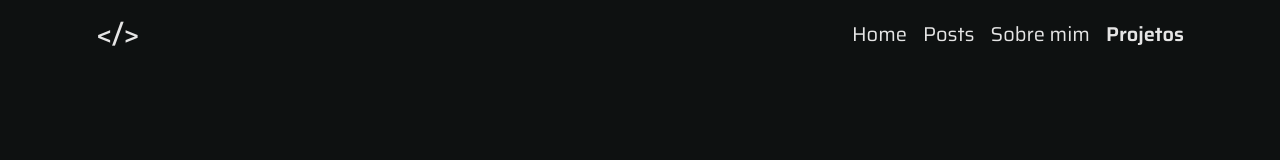
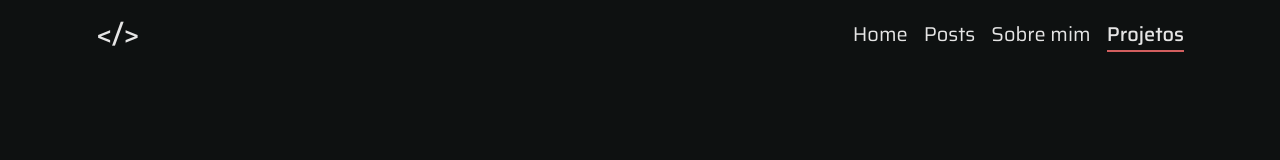
Before and after one commit to pedrohmelo/ph-website, a Next.js app: page /projects in a window 1280 px wide. Shown: the top 160 px of the page. Built offline with nearby package versions, Linux system fonts and the light colour scheme.

Commit message:
refactor: navbar with hover effect and active link

```diff
--- a/src/components/navbar/navbar-item.tsx
+++ b/src/components/navbar/navbar-item.tsx
@@ -4,16 +4,18 @@ import Link from "next/link";
 import { cn } from "@/src/lib/utils";
 import { usePathname } from "next/navigation";
 
-interface HeaderItemProps {
+interface NavbarItem {
   children: React.ReactNode;
   path: string;
 }
 
-export const HeaderItem = ({ children, path }: HeaderItemProps) => {
+export const NavbarItem = ({ children, path }: NavbarItem) => {
   const pathname = usePathname();
 
   const getLinkClassname = (page: string) => {
-    return pathname === page ? "font-semibold" : "font-normal";
+    return pathname === page
+      ? "font-medium after:content-[''] after:block after:w-full after:h-0.5 after:bg-[#D25F5F] after:absolute after:-bottom-1 after:left-0"
+      : "font-normal";
   };
 
   return (
@@ -21,7 +23,7 @@ export const HeaderItem = ({ children, path }: HeaderItemProps) => {
       href={path}
       className={cn(
         getLinkClassname(path),
-        "flex items-center justify-center gap-x-1 hover:underline"
+        "relative flex items-center justify-center gap-x-1 hover:text-gray-400"
       )}
     >
       {children}
--- a/src/components/navbar/navbar.tsx
+++ b/src/components/navbar/navbar.tsx
@@ -1,4 +1,4 @@
-import { HeaderItem } from "./navbar-item";
+import { NavbarItem } from "./navbar-item";
 import MobileMenu from "@/src/components/navbar/mobile-dropdown";
 
 const Navbar = () => {
@@ -17,35 +17,10 @@ const Navbar = () => {
       </div>
 
       <div className="hidden lg:flex gap-x-4 font-medium text-xl 3xl:text-2xl text-neutral-200">
-        {/* <ul className="flex ">
-          <li>
-            <a href="/" className="hover:text-gray-400 transition-colors">
-              Home
-            </a>
-          </li>
-          <li>
-            <a href="/posts" className="hover:text-gray-400 transition-colors">
-              Posts
-            </a>
-          </li>
-          <li>
-            <a href="/about" className="hover:text-gray-400 transition-colors">
-              Sobre mim
-            </a>
-          </li>
-          <li>
-            <a
-              href="/projects"
-              className="hover:text-gray-400 transition-colors"
-            >
-              Projetos
-            </a>
-          </li>
-        </ul> */}
-        <HeaderItem path="/">Home</HeaderItem>
-        <HeaderItem path="/posts">Posts</HeaderItem>
-        <HeaderItem path="/about">Sobre mim</HeaderItem>
-        <HeaderItem path="/projects">Projetos</HeaderItem>
+        <NavbarItem path="/">Home</NavbarItem>
+        <NavbarItem path="/posts">Posts</NavbarItem>
+        <NavbarItem path="/about">Sobre mim</NavbarItem>
+        <NavbarItem path="/projects">Projetos</NavbarItem>
       </div>
     </nav>
   );
```
